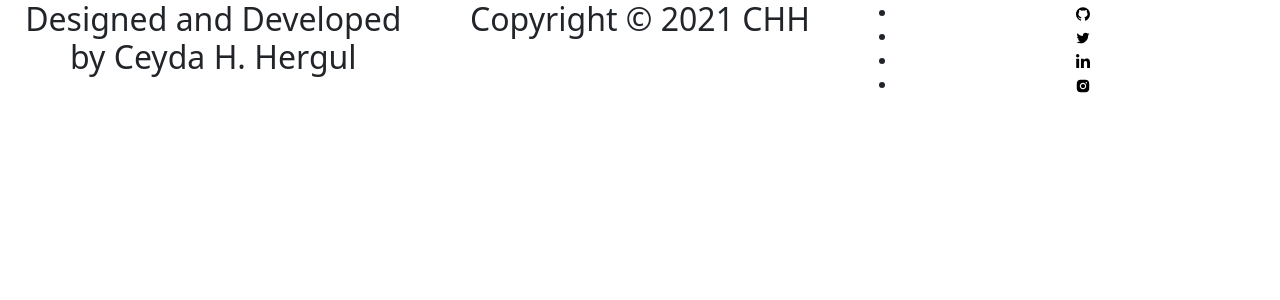
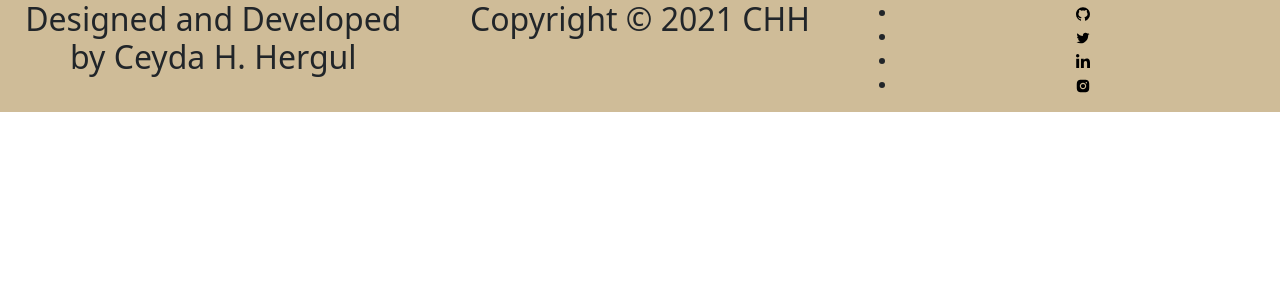
Before and after one commit to chergul/React-Portfolio, a React (Create React App) app: page / in a window 1280 px wide. Shown: the top 300 px of the page. Built offline with nearby package versions, Linux system fonts and the light colour scheme.

Commit message:
handling css

```diff
--- a/src/components/Contact.js
+++ b/src/components/Contact.js
@@ -1,4 +1,5 @@
 // import React from 'react';
+//import '../style.css';
 
 // Contact = () => {
 //     return (
--- a/src/components/Footer.js
+++ b/src/components/Footer.js
@@ -1,4 +1,5 @@
 import React from "react";
+import '../style.css';
 //Import icons for social media
 import {
     AiFillGithub,
--- a/src/components/Navbar.js
+++ b/src/components/Navbar.js
@@ -1,5 +1,6 @@
 // import React from 'react';
 // // import { Navbar } from 'react-bootstrap';
+//import '../style.css';
 
 
 
--- a/src/components/Portfolio.js
+++ b/src/components/Portfolio.js
@@ -1,4 +1,5 @@
 // import React from 'react';
+//import '../style.css';
 
 // Portfolio = () => {
 //     return (
--- /dev/null
+++ b/src/style.css
@@ -0,0 +1,9 @@
+/* Footer */
+.footer {
+    bottom: 0 !important;
+    background-color : rgb(207, 188, 152)
+}
+
+.footer-body {
+    text-align: center !important;
+  }
```
